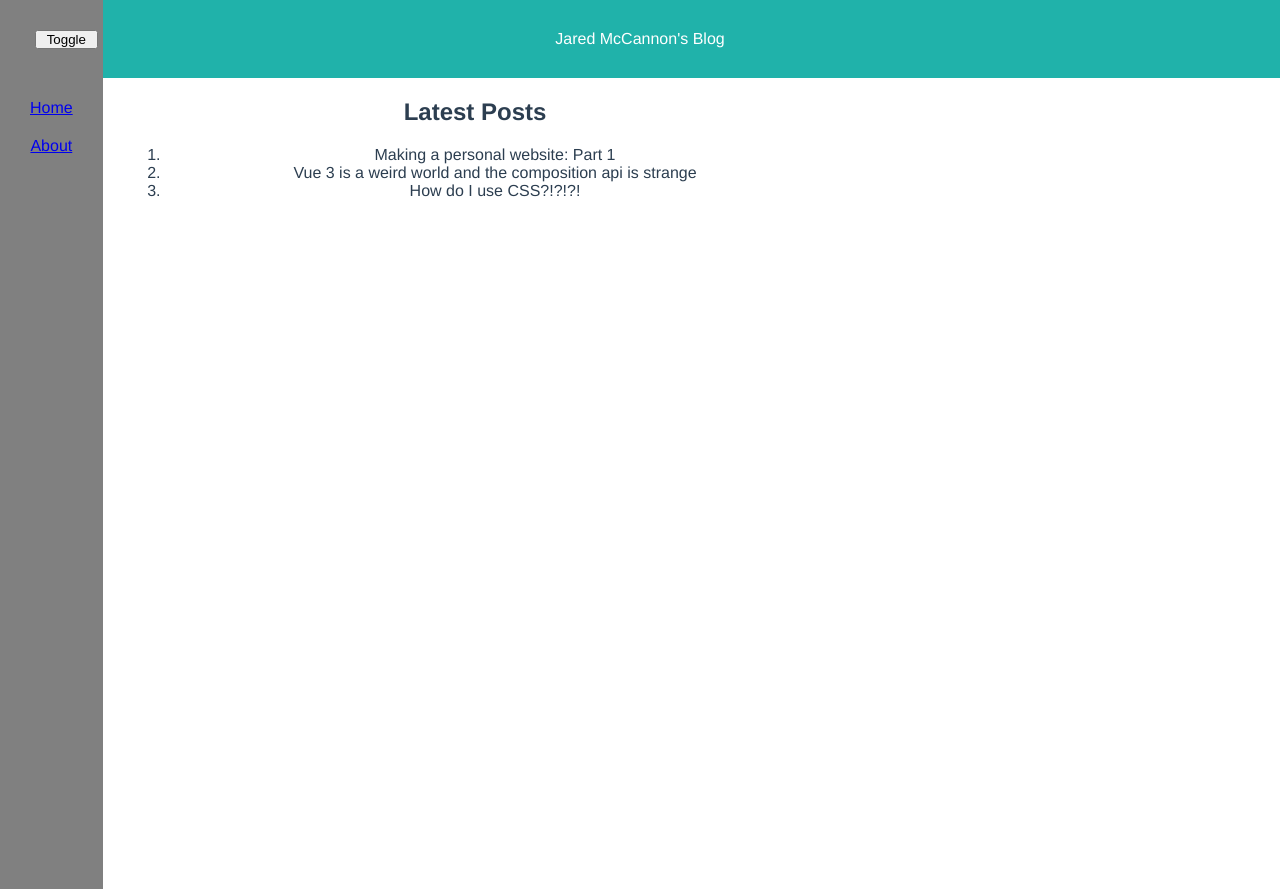
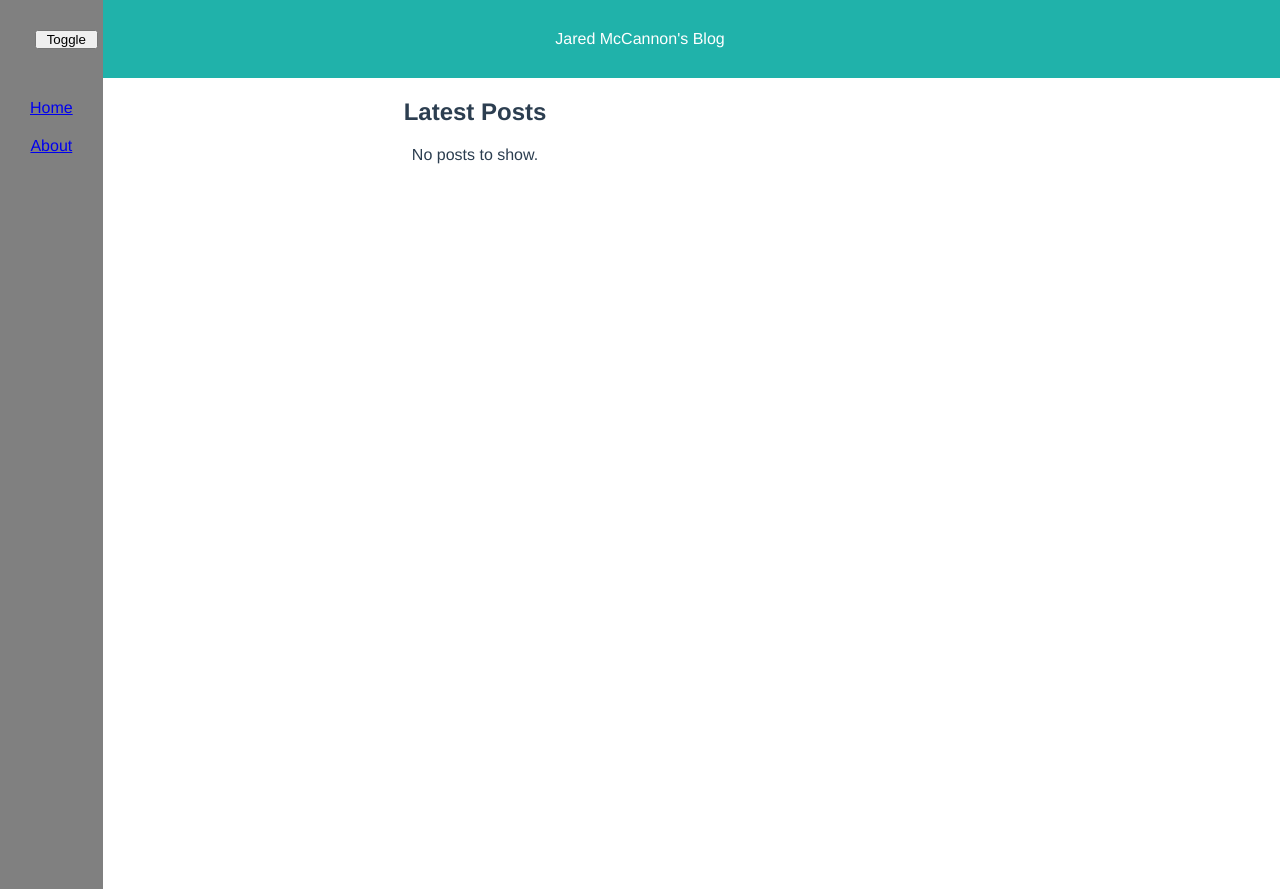
Before and after one commit to jrmccannon/home, a Vue app: page / in a window 1280 px wide. Built offline with nearby package versions, Linux system fonts and the light colour scheme.

Commit message:
Added empty state for PostList

```diff
--- a/src/components/PostList.vue
+++ b/src/components/PostList.vue
@@ -1,9 +1,10 @@
 <template>
   <div id="posts-list">
     <h2>{{ title }} Posts</h2>
-    <ol>
+    <ol v-if="posts">
       <li :key="index" v-for="(post, index) in postsValue.posts">{{ post.title }}</li>
     </ol>
+    <div v-else>No posts to show.</div>
   </div>
 </template>
 
```
